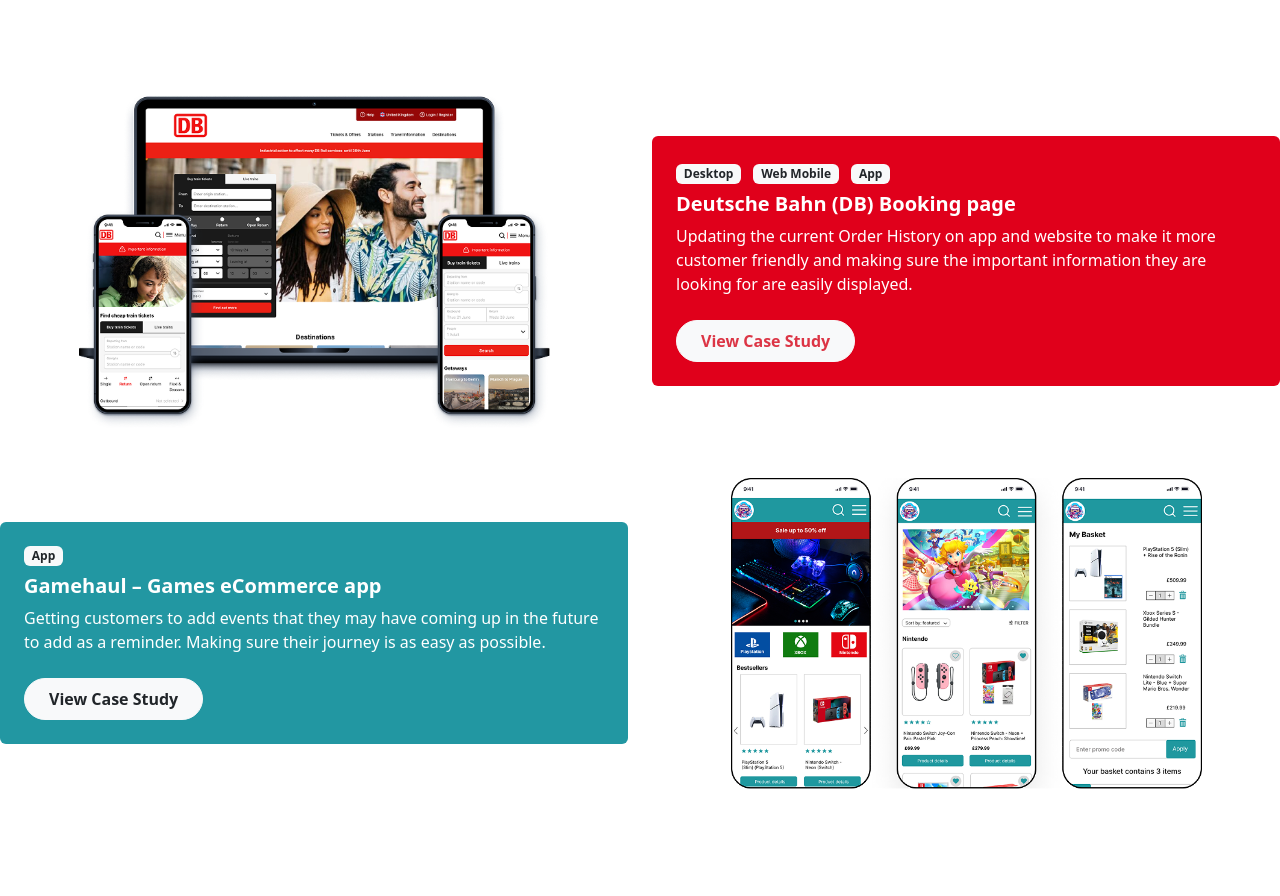
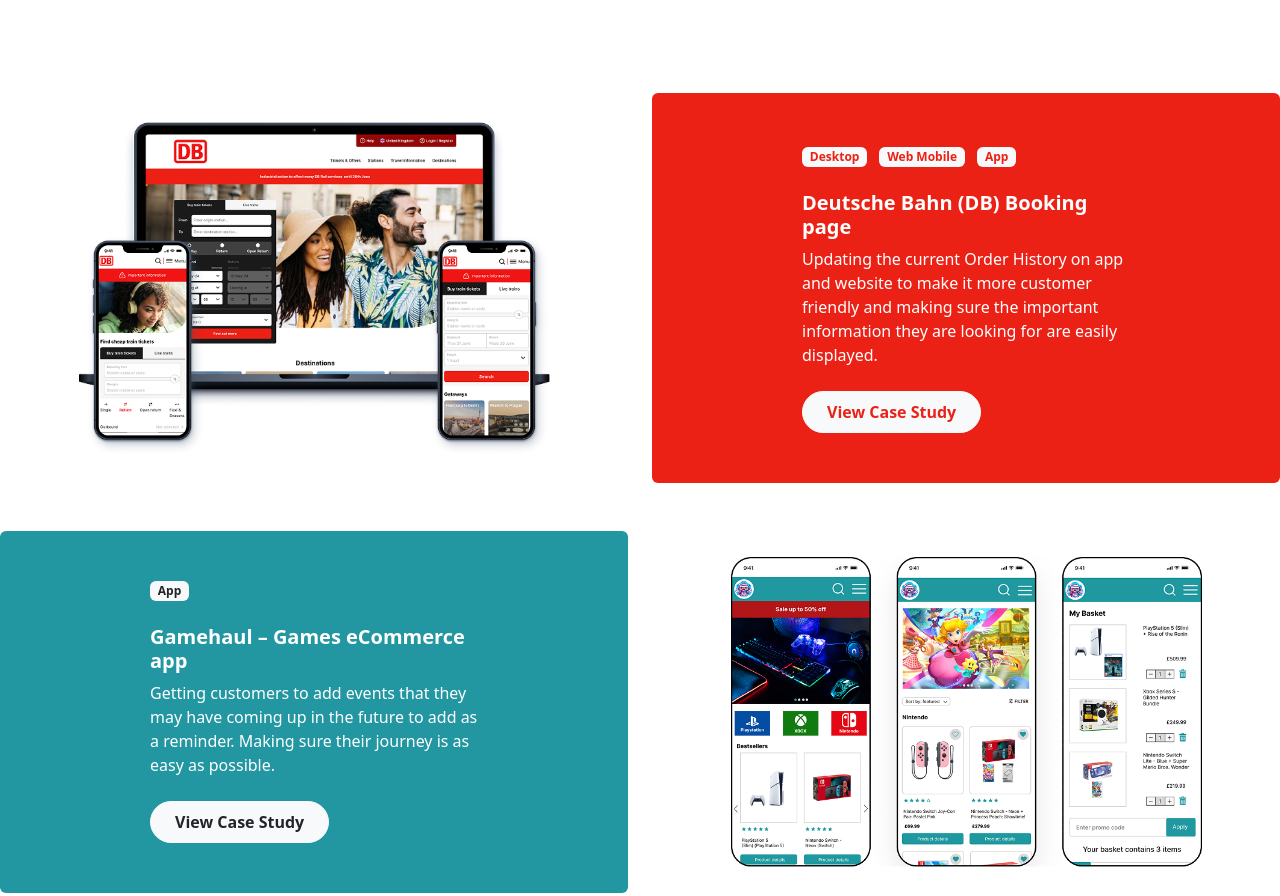
Before and after one commit to afratetlay/afra-portfolio, a plain HTML site: page case-studies.html in a window 1280 px wide. Shown: the part 555-1451 px from the top of the page. Before the commit the page ends 1392 px from the top, so only its background shows below. Drawn offline with nearby package versions, Linux system fonts and the light colour scheme.

Commit message:
working on the case studies box

```diff
--- a/case-studies.html
+++ b/case-studies.html
@@ -78,12 +78,12 @@
 
     <!-- Content Card -->
     <div class="col-lg-6">
-      <div class="p-4 rounded text-white" style="background-color: #e0001b">
+      <div class="rounded text-white background-red custom-padding">
         <!-- Tags -->
-        <div class="mb-2">
-          <span class="badge bg-light text-dark me-2">Desktop</span>
-          <span class="badge bg-light text-dark me-2">Web Mobile</span>
-          <span class="badge bg-light text-dark">App</span>
+        <div class="mb-4">
+          <span class="badge bg-light text-colour me-2">Desktop</span>
+          <span class="badge bg-light text-colour me-2">Web Mobile</span>
+          <span class="badge bg-light text-colour">App</span>
         </div>
         <!-- Title & Description -->
         <h5 class="fw-bold">Deutsche Bahn (DB) Booking page</h5>
@@ -95,7 +95,7 @@
         <!-- Button -->
         <a
           href="#"
-          class="btn btn-light text-danger fw-semibold rounded-pill px-4 py-2"
+          class="btn btn-light text-colour fw-semibold rounded-pill px-4 py-2"
         >
           View Case Study
         </a>
@@ -116,9 +116,12 @@
 
     <!-- Content Card -->
     <div class="col-lg-6">
-      <div class="p-4 rounded text-white" style="background-color: #2297a2">
+      <div
+        class="rounded text-white custom-padding background-blue"
+        style="background-color: #2297a2"
+      >
         <!-- Tag -->
-        <div class="mb-2">
+        <div class="mb-4">
           <span class="badge bg-light text-dark">App</span>
         </div>
         <!-- Title & Description -->
--- a/style.css
+++ b/style.css
@@ -1,5 +1,10 @@
 html {
   scroll-behavior: smooth;
+}
+
+html,
+body {
+  overflow-x: hidden;
 }
 /* Background colour */
 .bg-custom-gradient {
@@ -118,6 +123,11 @@
   height: auto;
 }
 
+/* Case Studies btn colour text */
+.text-colour {
+  color: EC2116;
+}
+
 /* Case Studies image */
 .case-study-img {
   max-width: 75%;
@@ -126,6 +136,18 @@
   margin: 0 auto; /* center it */
 }
 
+.background-red {
+  background-color: #ec2116;
+}
+
+.background-blue {
+  background-color: #background-blue;
+}
+
+.custom-padding {
+  padding: 50px 150px;
+}
+
 /*Contact us Page*/
 .email {
   text-decoration: none;
```
